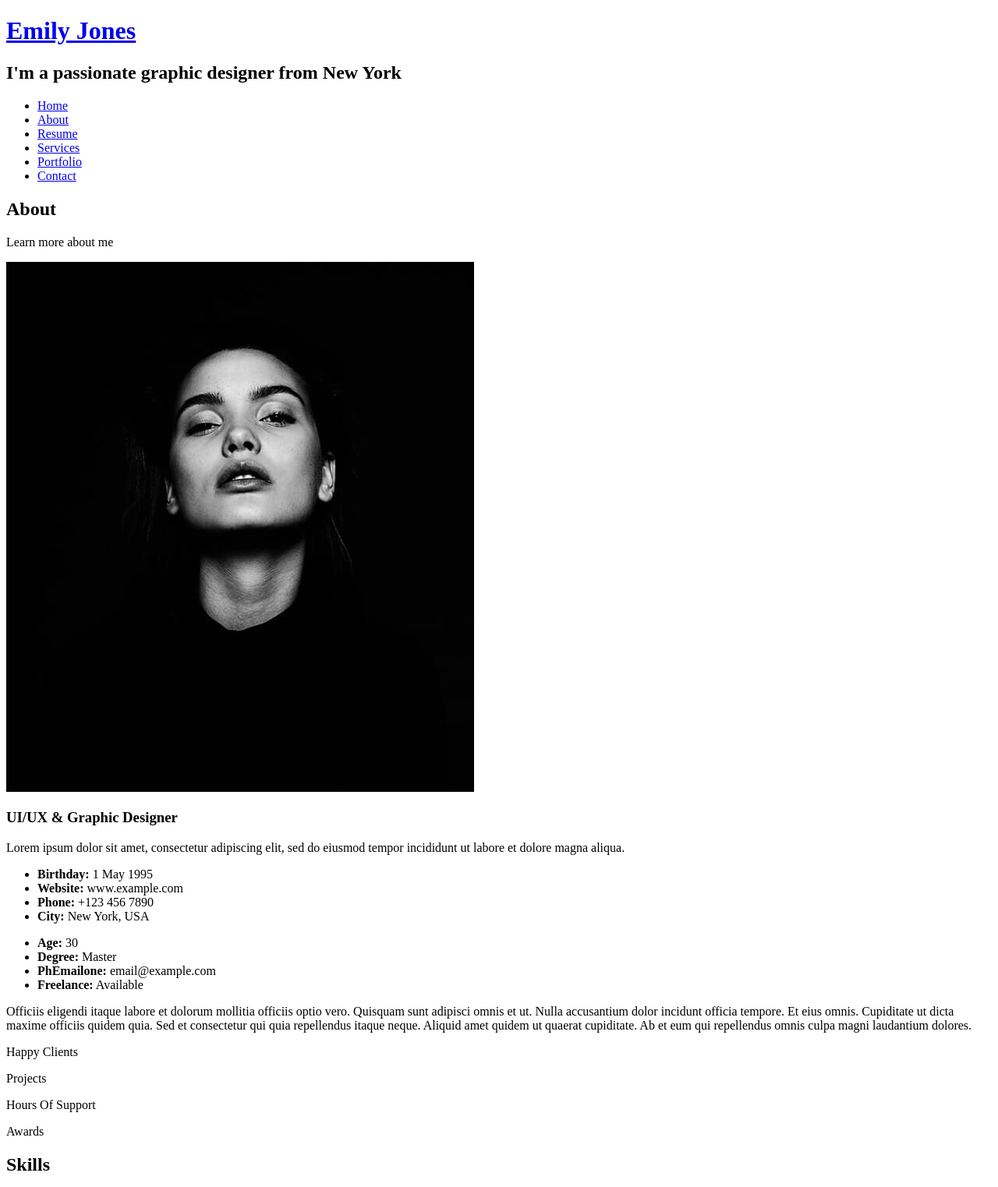
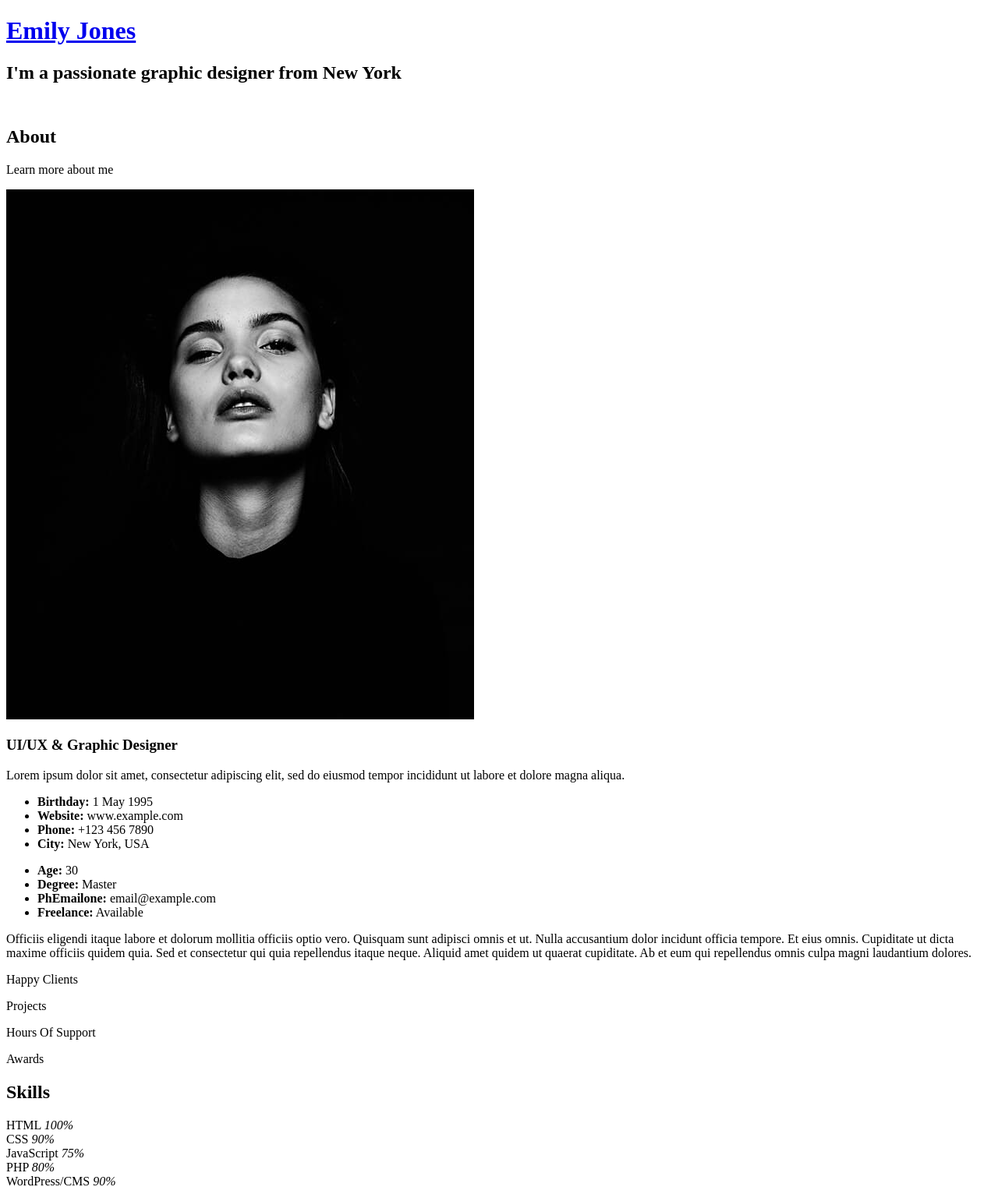
Before and after one commit to JamalRonin/jamal, a Symfony app: template symfony/templates/home/index.html.twig in a window 1280 px wide. Shown: the top 1523 px of the page at 78% size. Run offline with Twig, Linux system fonts and the light colour scheme; the template is opened without the code that fills it, so the values that code supplies are empty; some libraries are stand-ins or nearby versions.

Commit message:
modification nav

```diff
--- a/symfony/templates/home/_header.html.twig
+++ b/symfony/templates/home/_header.html.twig
@@ -10,27 +10,17 @@
 					<h2>I'm a passionate
 						<span>graphic designer</span>
 						from New York</h2>
-
+<pre>
+	{{ dump(nav) }}
+</pre>
 					<nav id="navbar" class="navbar">
 						<ul>
+
+						{% for nav_item in nav %}
 							<li>
-								<a class="nav-link active" href="#header">Home</a>
+								<a class="nav-link {{nav_item.classCss}}" href="{{nav_item.link}}">{{nav_item.name|capitalize}}</a>
 							</li>
-							<li>
-								<a class="nav-link" href="#about">About</a>
-							</li>
-							<li>
-								<a class="nav-link" href="#resume">Resume</a>
-							</li>
-							<li>
-								<a class="nav-link" href="#services">Services</a>
-							</li>
-							<li>
-								<a class="nav-link" href="#portfolio">Portfolio</a>
-							</li>
-							<li>
-								<a class="nav-link" href="#contact">Contact</a>
-							</li>
+						{% endfor %}
 						</ul>
 						<i class="bi bi-list mobile-nav-toggle"></i>
 					</nav>
--- a/symfony/templates/home/aboutMe.html.twig
+++ b/symfony/templates/home/aboutMe.html.twig
@@ -11,6 +11,7 @@
 							<img src="assets/img/me.jpg" class="img-fluid" alt="">
 						</div>
 						<div class="col-lg-8 pt-4 pt-lg-0 content" data-aos="fade-left">
+						{# boucle for pour lire le tableau about et afficher les data #}
 							<h3>UI/UX &amp; Graphic Designer</h3>
 							<p class="fst-italic">
 								Lorem ipsum dolor sit amet, consectetur adipiscing elit, sed do eiusmod tempor incididunt ut labore et dolore
--- a/symfony/templates/home/index.html.twig
+++ b/symfony/templates/home/index.html.twig
@@ -7,10 +7,10 @@
 
 	{% block main %}
 
-		{% include "home/_header.html.twig" %}
+		{% include "home/_header.html.twig" with {'nav': nav} %}
 
 
-		{% include "home/_about.html.twig" with {'about': about, 'infoNumber': infoNumber, 'interests': interests, 'nav': nav, 'team': team, 'skills':skills} %}
+		{% include "home/_about.html.twig" with {'about': about, 'infoNumber': infoNumber, 'interests': interests, 'team': team, 'skills':skills} %}
 
 
 	{% endblock %}
```
